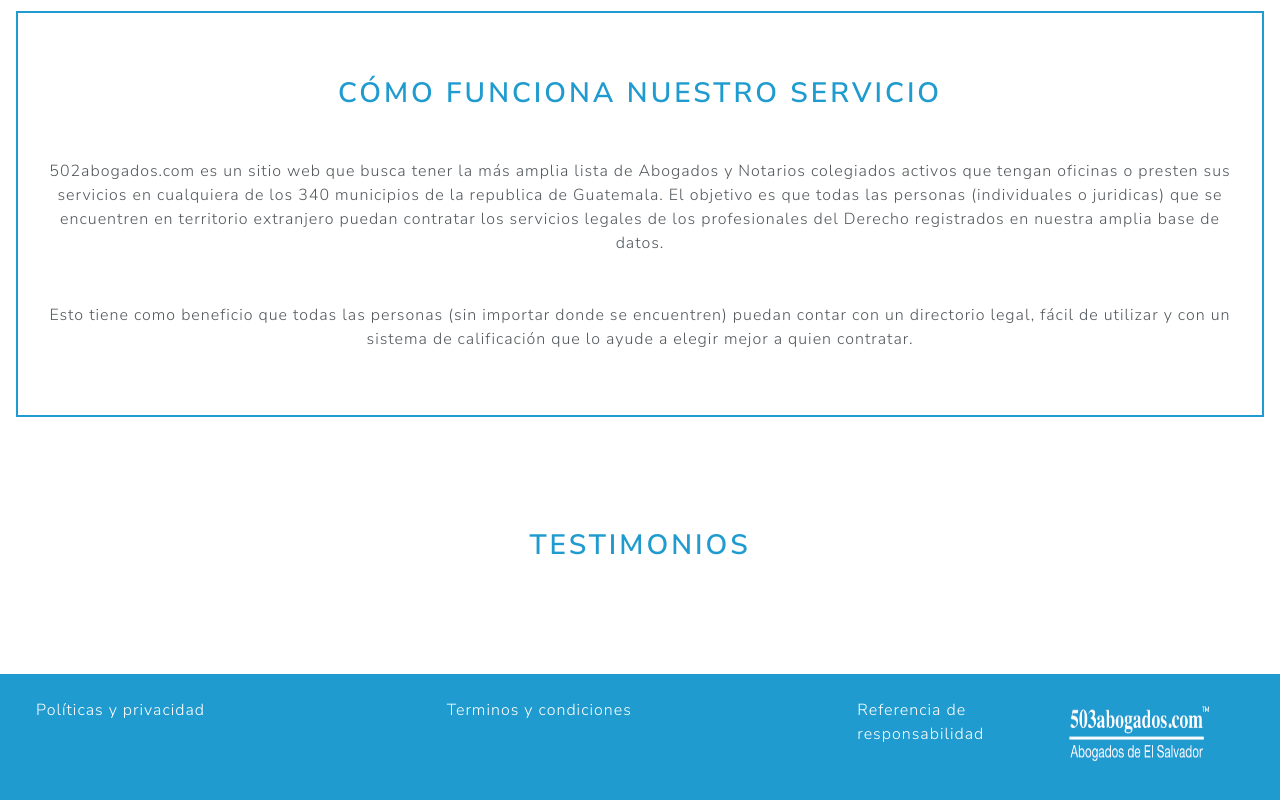
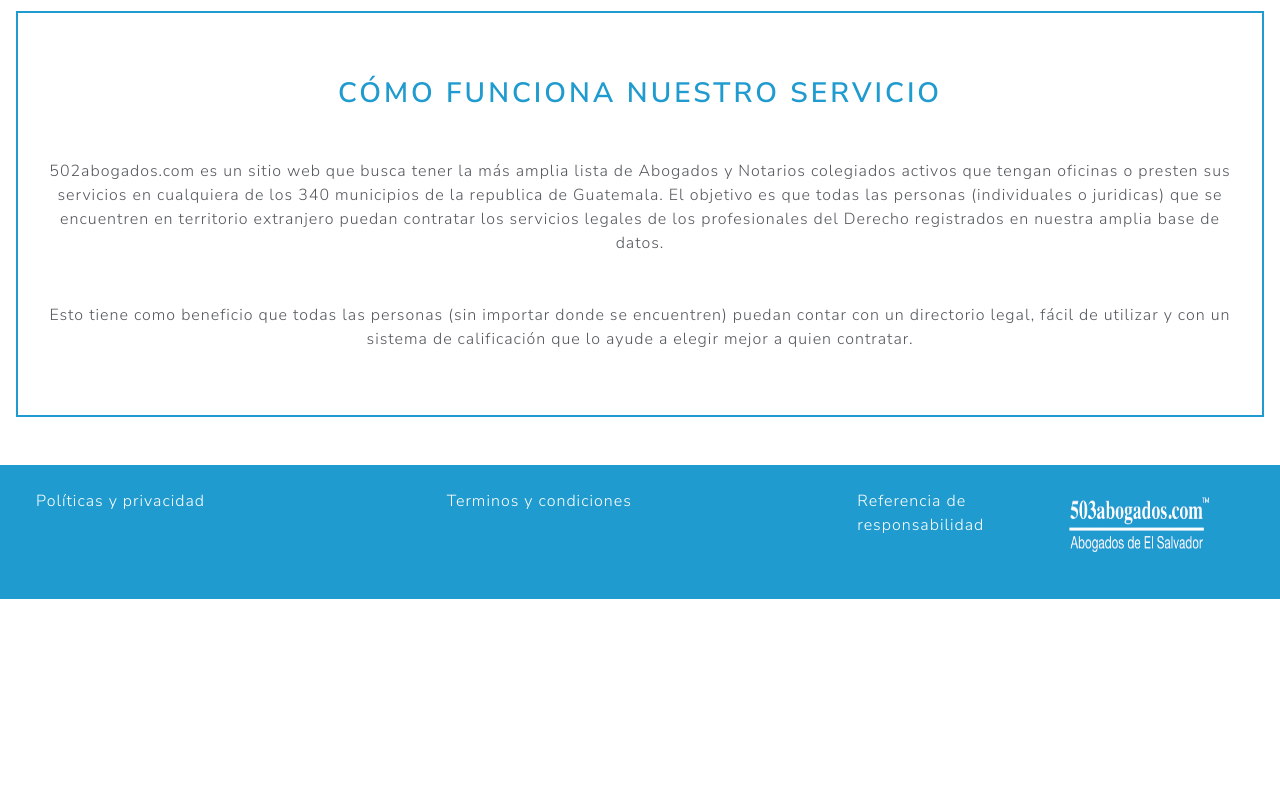
Before and after one commit to DavTV/abogados.com, a Next.js app: page / in a window 1280 px wide. Shown: the part 1182-1982 px from the top of the page. After the commit the page ends 1781 px from the top, so only its background shows below. Built offline with nearby package versions, Linux system fonts and the light colour scheme; no server answers.

Commit message:
OCULTANDO LA SESION DE TESTIMONIOS

```diff
--- a/src/pages/index.js
+++ b/src/pages/index.js
@@ -62,11 +62,11 @@ export default function Home() {
               <p className='my-5'>Esto tiene como beneficio que todas las personas (sin importar donde se encuentren) puedan contar con un directorio legal, fácil de utilizar y con un sistema de calificación que lo ayude a elegir mejor a quien contratar.</p>
             </div>
 
-            <div  className='my-5 py-3 p-3 text-center'>
+            {/* <div  className='my-5 py-3 p-3 text-center'>
               <h2 className='text-info my-5'>Testimonios</h2>
-                {/* <SliderTestimony/> */}
+                <SliderTestimony/>
 
-            </div>
+            </div> */}
     </>
   )
 }
```
